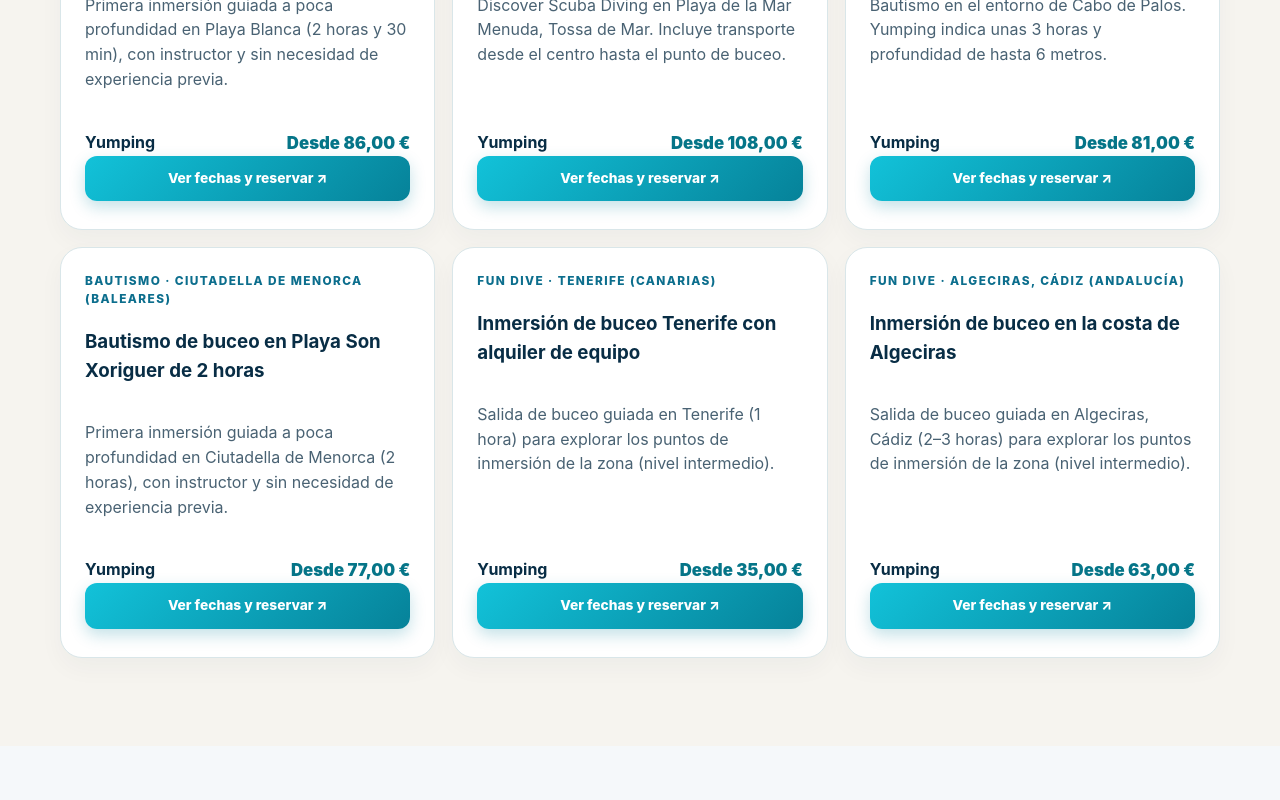
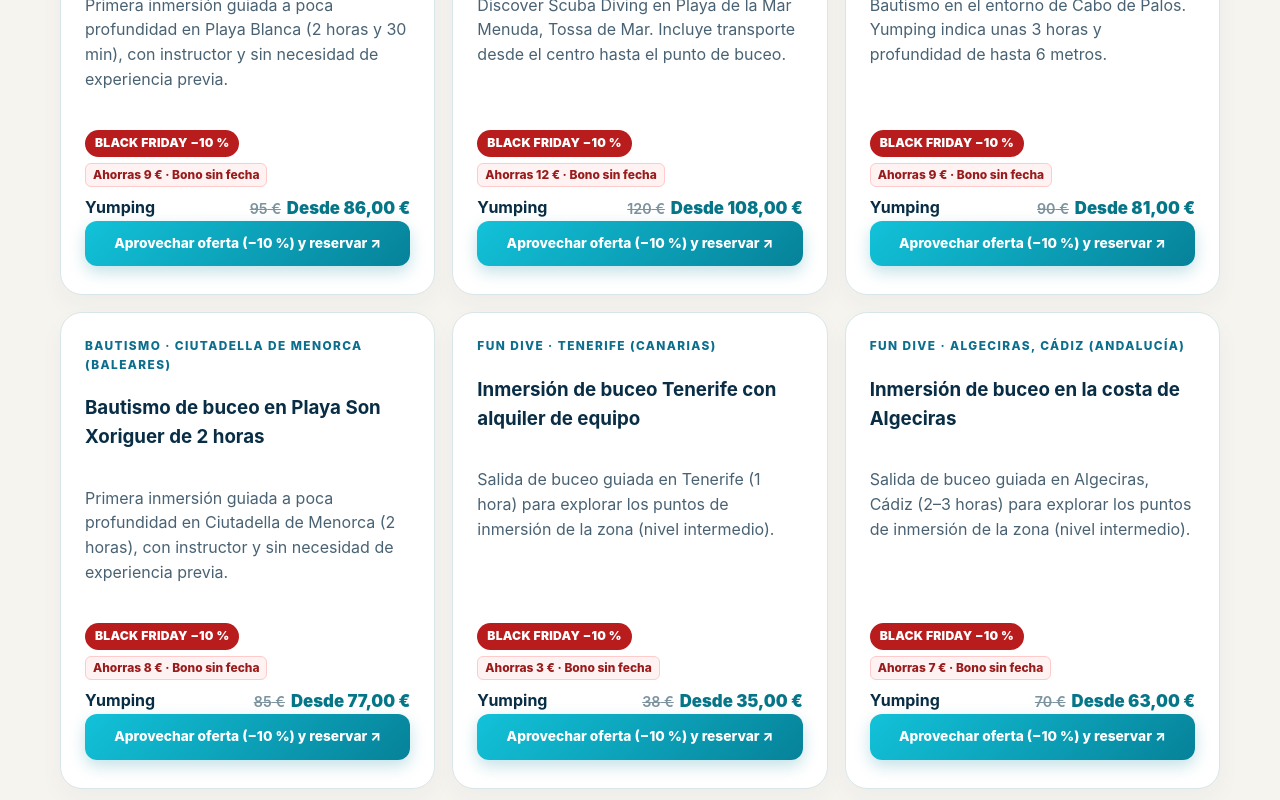
Before and after one commit to poldoria6-droi/buceo, a Next.js app: page / in a window 1280 px wide. Shown: the part 3160-3960 px from the top of the page. Built offline with nearby package versions, Linux system fonts and the light colour scheme; no server answers.

Commit message:
feat(cro): display Black Friday discounts, struck-through prices and gift voucher badge across all activity detail pages and booking boxes

```diff
--- a/app/globals.css
+++ b/app/globals.css
@@ -1104,3 +1104,10 @@ html, body {
   font-weight: 900 !important;
   margin-bottom: 3px;
 }
+.booking-offer-bf-row {
+  display: flex;
+  align-items: center;
+  gap: 6px;
+  flex-wrap: wrap;
+  margin-bottom: 8px;
+}
--- a/components/BookingOptions.tsx
+++ b/components/BookingOptions.tsx
@@ -1,5 +1,6 @@
 import type { Activity } from "@/data/types";
 import { buildAffiliateUrl, formatOfferPrice, getBookingOffers } from "@/lib/affiliate";
+import { getBlackFridayInfoForUrl } from "@/data/black-friday";
 
 export function BookingOptions({
   activity,
@@ -11,14 +12,35 @@ export function BookingOptions({
   placement?: string;
 }) {
   const offers = getBookingOffers(activity);
+  const showInlineBf = placement !== "home-bf-card";
+
   return (
     <div className="booking-options">
-      {offers.map((offer) => (
+      {offers.map((offer) => {
+        const bf = getBlackFridayInfoForUrl(offer.url, offer.priceFrom);
+        return (
           <div className="booking-offer" key={offer.id}>
+            {bf && showInlineBf && (
+              <div className="booking-offer-bf-row">
+                <span className="bf-discount-badge">BLACK FRIDAY −{bf.pct} %</span>
+                <span className="bf-save-tag">Ahorras {bf.saveEur} € · Bono sin fecha</span>
+              </div>
+            )}
             <div className="booking-offer-head">
               <strong>{offer.provider}</strong>
               <span className="booking-offer-price">
-              {offer.priceFrom === undefined ? "Consultar precio" : `Desde ${formatOfferPrice(offer)}`}
+                {offer.priceFrom === undefined ? (
+                  "Consultar precio"
+                ) : (
+                  <>
+                    {bf && showInlineBf && (
+                      <s style={{ color: "#7c939e", fontWeight: 600, marginRight: "6px", fontSize: "0.85em" }}>
+                        {bf.oldPrice} €
+                      </s>
+                    )}
+                    Desde {formatOfferPrice(offer)}
+                  </>
+                )}
               </span>
             </div>
             <a
@@ -30,10 +52,11 @@ export function BookingOptions({
               data-affiliate-provider={offer.provider}
               data-activity-id={activity.id}
             >
-            Ver fechas y reservar ↗
+              {bf ? `Aprovechar oferta (−${bf.pct} %) y reservar ↗` : "Ver fechas y reservar ↗"}
             </a>
           </div>
-      ))}
+        );
+      })}
       {!offers.length && (
         <div>
           <p className="booking-empty">Consulta disponibilidad directamente con el centro.</p>
--- a/data/black-friday.ts
+++ b/data/black-friday.ts
@@ -805,3 +805,20 @@ export const BLACK_FRIDAY_BY_OFFER_ID: Record<string, { pct: number; oldPrice: n
   "91411": { pct: 10, oldPrice: 37 },
   "90878": { pct: 10, oldPrice: 30 }
 };
+
+export function getBlackFridayInfoForUrl(url?: string, currentPrice?: number) {
+  if (!url) return undefined;
+  const offerId = (url.match(/--o(\d+)/) || [])[1];
+  if (!offerId) return undefined;
+  const entry = BLACK_FRIDAY_BY_OFFER_ID[offerId];
+  if (!entry) return undefined;
+  const saveEur =
+    typeof currentPrice === "number" && entry.oldPrice > currentPrice
+      ? Math.round((entry.oldPrice - currentPrice) * 100) / 100
+      : Math.max(1, Math.round((entry.oldPrice * entry.pct) / 100));
+  return {
+    pct: entry.pct,
+    oldPrice: entry.oldPrice,
+    saveEur,
+  };
+}
```
Also changed, not shown: app/actividades/[slug]/page.tsx (+46 -9 lines). Lines whose indentation alone changed are shown as unchanged.
